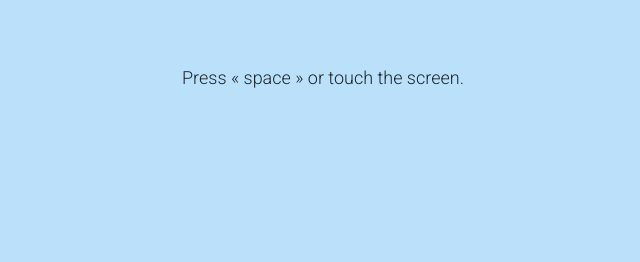
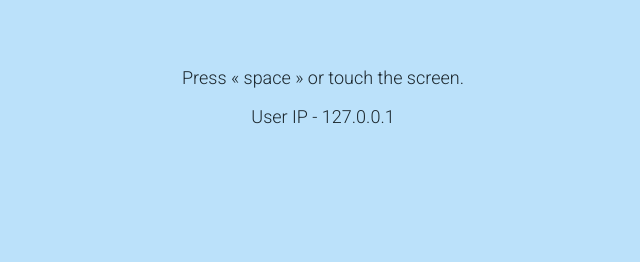
Before and after one commit to NeoxAzrot/cringe-counter, a PHP site: page / in a window 1280 px wide. Shown: the part 538-800 px from the top of the page, without its empty margins (317-957 px from the left). Run offline with PHP 8.4, Linux system fonts and the light colour scheme.

Commit message:
Update index.php

```diff
--- a/index.php
+++ b/index.php
@@ -22,6 +22,7 @@
 
         <footer>
             <p>Press « space » or touch the screen.</p>
+            <p><?php echo 'User IP - '.$_SERVER['REMOTE_ADDR']; ?></p>
         </footer>
 
         <div class="myAudio"></div>
```
